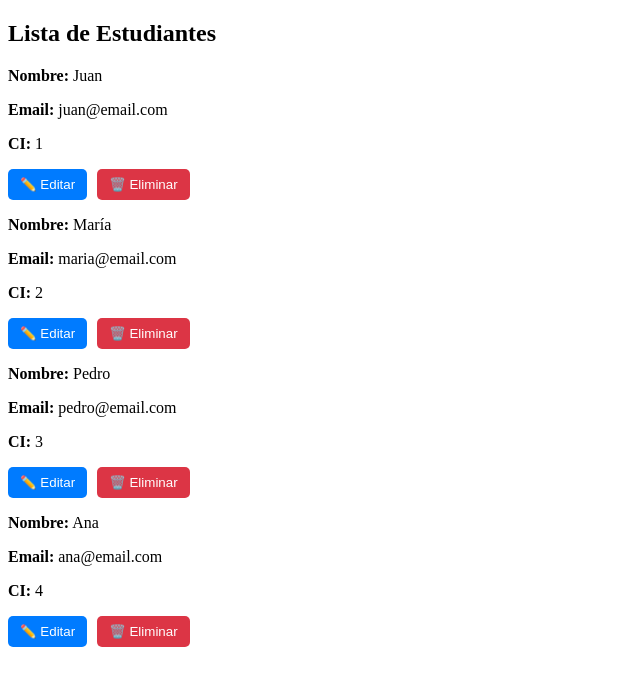
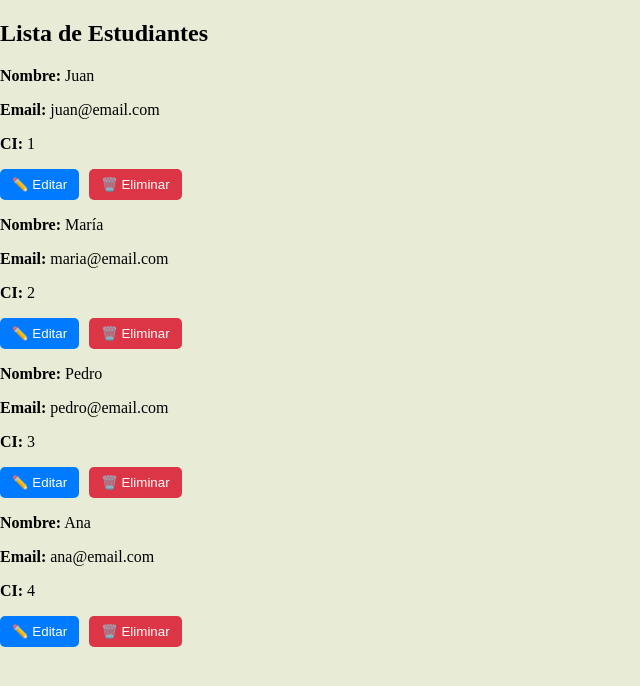
Before and after one commit to anthnyOnt/Frontend-New-School, an Angular app: page /estudiantes in a window 1280 px wide. Shown: the top 686 px of the page, without its empty margins (0-640 px from the left). Built offline with nearby package versions, Linux system fonts and the light colour scheme.

Commit message:
Improve pages design

```diff
--- a/src/app/admin/components/grado/grado.component.scss
+++ b/src/app/admin/components/grado/grado.component.scss
@@ -1,3 +1,4 @@
+@import '../../../../styles.scss';
 /* Estilos mejorados para el componente Grado */
 
 .grado-card {
@@ -140,7 +141,7 @@
 
 /* Estilo para el botón de editar */
 .grado-card .dropdown-item:first-child {
-  color: #2196f3;
+  color: $verde;
 }
 
 /* Estilo para el botón de eliminar */
--- a/src/app/admin/pages/grados/grados-page/grados-page.component.scss
+++ b/src/app/admin/pages/grados/grados-page/grados-page.component.scss
@@ -1,3 +1,4 @@
+@import '../../../../../styles.scss';
 /* Estilos para el contenedor principal */
 .page-container {
     display: flex;
@@ -10,7 +11,7 @@
   /* Estilo para el botón de agregar grado */
   .btn-add-grade {
     margin-top: 20px;
-    background-color: #007bff;
+    background-color: $verde;
     color: white;
     border: none;
     padding: 10px 20px;
@@ -22,7 +23,7 @@
   }
 
   .btn-add-grade:hover {
-    background-color: #0056b3;
+    background-color: $verde-oscuro;
   }
 
   /* Estilos para el contenedor de grados */
--- /dev/null
+++ b/src/app/admin/pages/main/main.component.html
@@ -0,0 +1,20 @@
+<h1>Bienvenido</h1>
+<img src="./assets/logo.jpeg" class="logo">
+
+<div class="card-container">
+    <div class="card">
+        <h2>Estudiantes</h2>
+        <p>Administra los estudiantes</p>
+        <a routerLink="/estudiantes" class="btn">Ir a Estudiantes</a>
+    </div>
+    <div class="card">
+        <h2>Grados</h2>
+        <p>Administra los grados</p>
+        <a routerLink="/grados" class="btn">Ir a Grados</a>
+    </div>
+    <div class="card">
+        <h2>Profesores</h2>
+        <p>Administra los profesores</p>
+        <a routerLink="/profesores" class="btn">Ir a Profesores</a>
+    </div>
+</div>
--- /dev/null
+++ b/src/app/admin/pages/main/main.component.scss
@@ -0,0 +1,62 @@
+@import '../../../../styles.scss';
+
+body {
+    font-family: 'Arial', sans-serif;
+    background-color: #E8ECD7;
+    text-align: center;
+}
+
+.logo {
+    width: 150px;
+    margin: 20px auto;
+    display: block;
+}
+
+.card-container {
+    display: flex;
+    flex-wrap: wrap;
+    justify-content: center;
+    gap: 20px;
+    margin-top: 20px;
+}
+
+.card {
+    width: 300px;
+    padding: 20px;
+    border-radius: 12px;
+    background: #ffffff;
+    box-shadow: 0 4px 8px rgba(0, 0, 0, 0.1);
+    text-align: center;
+    transition: transform 0.3s ease, box-shadow 0.3s ease;
+
+    &:hover {
+        transform: translateY(-5px);
+        box-shadow: 0 8px 16px rgba(0, 0, 0, 0.15);
+    }
+
+    h2 {
+        color: #47663B;
+        margin-bottom: 10px;
+    }
+
+    p {
+        color: #555;
+        font-size: 14px;
+        margin-bottom: 15px;
+    }
+
+    .btn {
+        display: inline-block;
+        padding: 10px 15px;
+        border-radius: 8px;
+        background-color: #47663B;
+        color: white;
+        text-decoration: none;
+        font-weight: bold;
+        transition: background 0.3s;
+
+        &:hover {
+            background-color: #36502A;
+        }
+    }
+}
--- a/src/app/app.routes.ts
+++ b/src/app/app.routes.ts
@@ -3,10 +3,11 @@ import { LoginComponent } from './auth/login/login.component';
 import { RegistrarEstudianteComponent } from './admin/pages/registrar-estudiante/registrar-estudiante.component'
 import { VerEstudiantesComponent } from './admin/pages/ver-estudiantes/ver-estudiantes.component';
 import { GradosPageComponent } from './admin/pages/grados/grados-page/grados-page.component';
+import { MainComponent } from './admin/pages/main/main.component';
 
 
 export const routes: Routes = [
-    {path: '', component: LoginComponent},
+    {path: '', component: MainComponent},
     {path: 'registrar', component: RegistrarEstudianteComponent},
     {path: 'estudiantes', component: VerEstudiantesComponent},
     {path: 'grados', component: GradosPageComponent}
--- a/src/styles.scss
+++ b/src/styles.scss
@@ -1 +1,11 @@
 /* You can add global styles to this file, and also import other style files */
+$verde: #47663B;
+$verde-oscuro: #1F4529;
+
+body {
+    background-color: #E8ECD7;
+    margin: 0; /* Ensures no unwanted whitespace */
+    padding: 0;
+    height: 100vh;
+    width: 100vw;
+  }
```
Also changed, not shown: src/app/admin/pages/main/main.component.ts (added, +12 -0 lines), src/assets/logo.jpeg (added), 1 other file (tests, documents, lock files or other folders).
